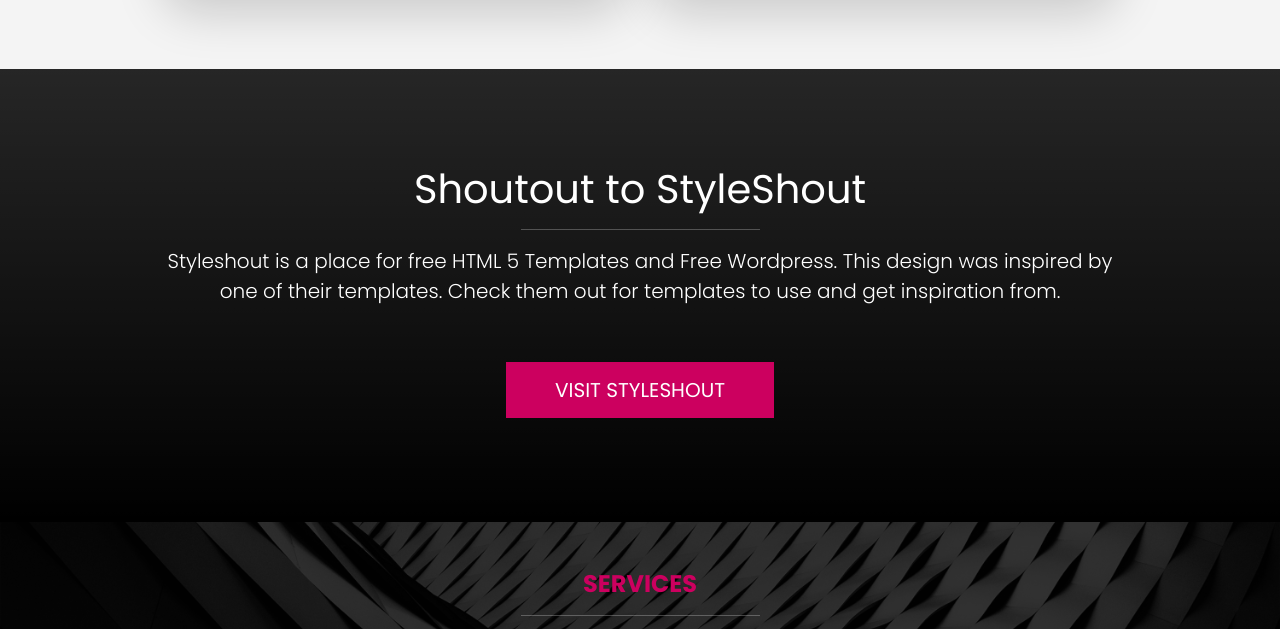
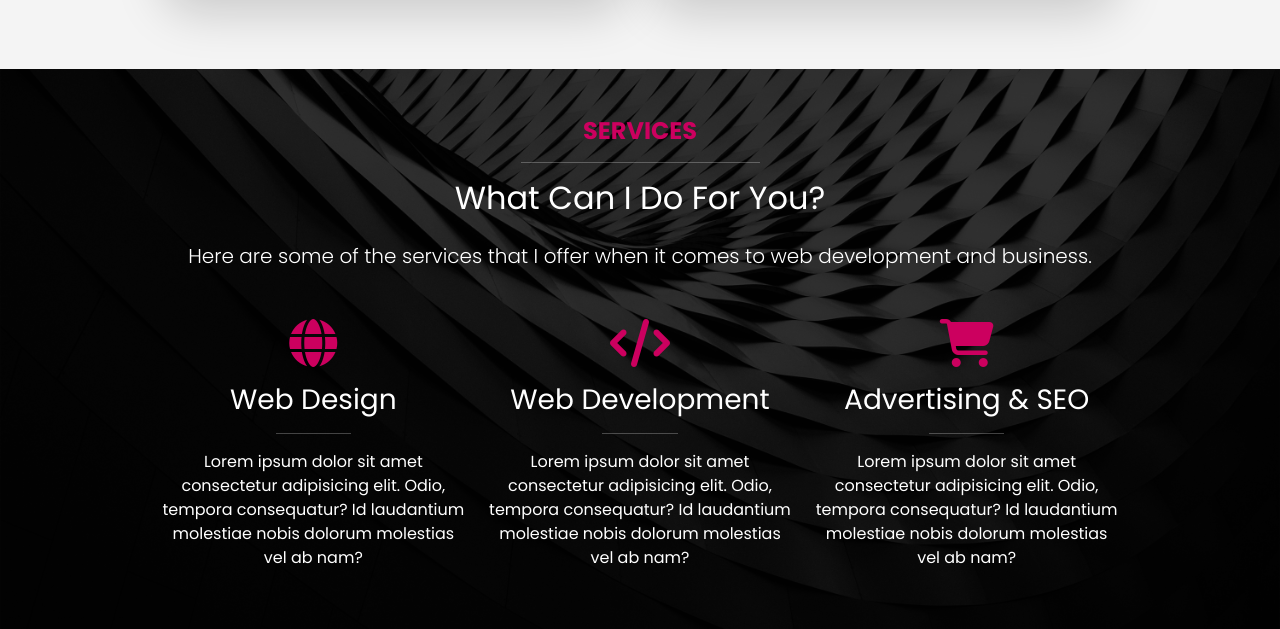
Before and after one commit to hanguyen2507/portfolio-website, a website: page index.html in a window 1280 px wide. Shown: the part 3322-3951 px from the top of the page. Drawn offline with nearby package versions, Linux system fonts and the light colour scheme; files that its build step writes are made by us from their sources.

Commit message:
Delete shoutout section

```diff
--- a/index.html
+++ b/index.html
@@ -225,22 +225,6 @@
       </div>
     </section>
 
-    <!--Styleshout-->
-    <section class="styleshout text-bg-dark bg-gradient p-6 text-center">
-      <div class="container">
-        <div class="row">
-          <div class="col-12">
-            <h1>Shoutout to StyleShout</h1>
-            <hr class="w-25 mx-auto">
-            <p class="lead mb-5">
-              Styleshout is a place for free HTML 5 Templates and Free Wordpress. This design was inspired by one of their templates. Check them out for templates to use and get inspiration from.
-            </p>
-            <a href="https://styleshout.com" target="_blank" class="btn btn-primary btn-lg text-uppercase px-5 mx-3 my-2">Visit StyleShout</a>
-          </div>
-        </div>
-      </div>
-    </section>
-
     <!--Services-->
     <section class="services text-bg-dark py-5 position-relative">
       <div class="container position-relative ">
```
